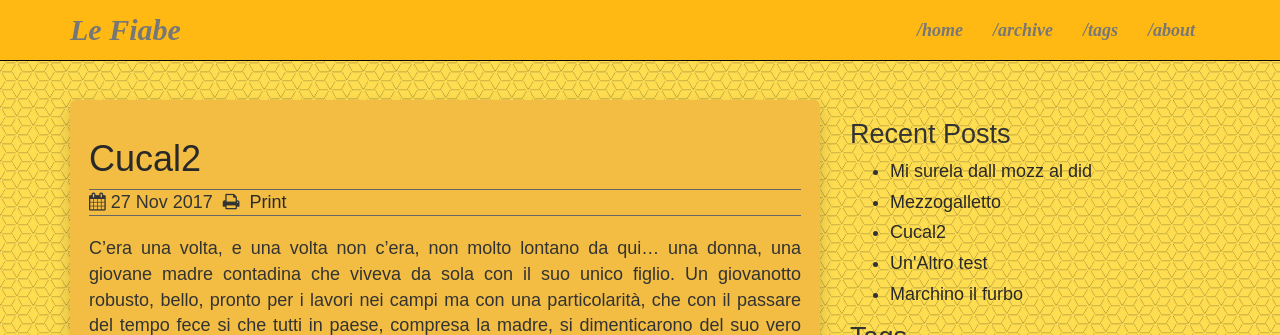
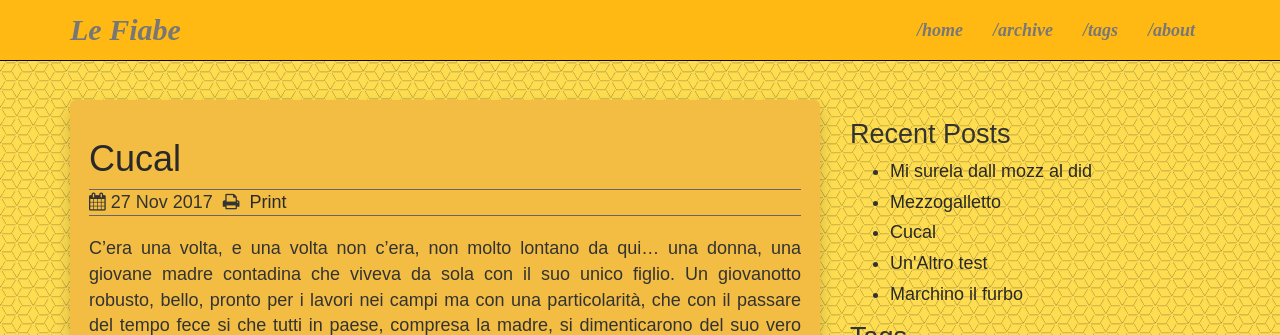
Before and after one commit to saramasi/saramasi.github.io, a Jekyll site: the page built from _posts/2017-11-27-cucal2.md, in a window 1280 px wide and 900 px high. Shown: the top 335 px of the window. Built offline with Jekyll 4.4.1, drawn with Linux system fonts in a browser that asks for light colours; some web fonts are replaced; some of the changed lines change nothing that is shown.

Commit message:
Update 2017-11-27-cucal2.md

```diff
--- a/_posts/2017-11-27-cucal2.md
+++ b/_posts/2017-11-27-cucal2.md
@@ -3,6 +3,12 @@
 '-title': Cucal
 '-category': null
 '-abstract': >-
+  Una delle storie più divertenti dei colli. Cucal, un ragazzo pieno di energia
+  con quel carattere che ti riempe la quotidianità. Le mille avventure ti
+  faranno amare e immedesimarti in lui, perchè è giusto ricordarsi che c'è un
+  Cucal dentro ad ognuno di noi.
+title: Cucal
+abstract: >-
   Una delle storie più divertenti dei colli. Cucal, un ragazzo pieno di energia
   con quel carattere che ti riempe la quotidianità. Le mille avventure ti
   faranno amare e immedesimarti in lui, perchè è giusto ricordarsi che c'è un
```
